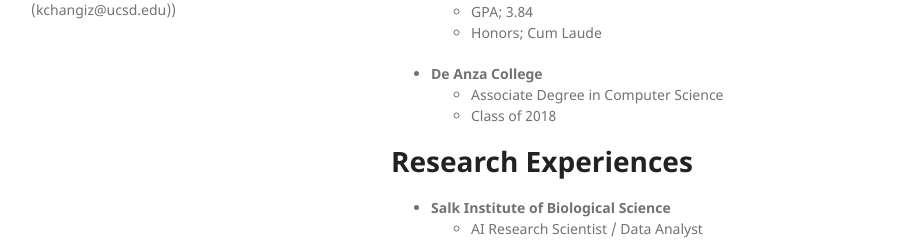
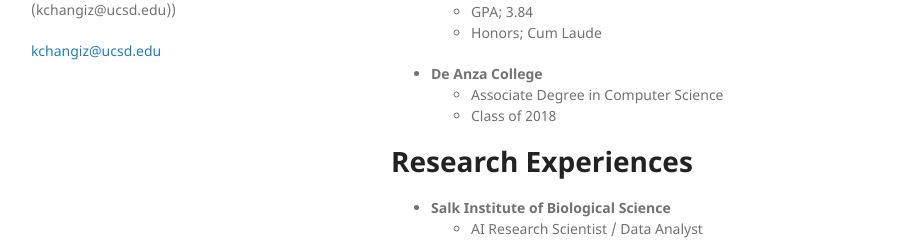
Before and after one commit to KoushaChangizi/koushachangizi.github.io, a Jekyll site: the page built from index.md, in a window 1280 px wide. Shown: the part 359-599 px from the top of the page, without its empty margins (179-1101 px from the left). Built offline with Jekyll 4.4.1, drawn with Linux system fonts in a browser that asks for light colours.

Commit message:
add email

```diff
--- a/_layouts/default.html
+++ b/_layouts/default.html
@@ -27,7 +27,9 @@
         <p class="view"><a href="{{ site.github.repository_url }}">View the Project on GitHub <small>{{ site.github.repository_nwo }}</small></a></p>
         {% endif %}
 
-
+        {% if site.github.is_user_page %}
+        <p class="view"><a href="{{ kchangiz@ucsd.edu }}">kchangiz@ucsd.edu</a></p>
+        {% endif %}
 
         {% if site.show_downloads %}
         <ul class="downloads">
```
